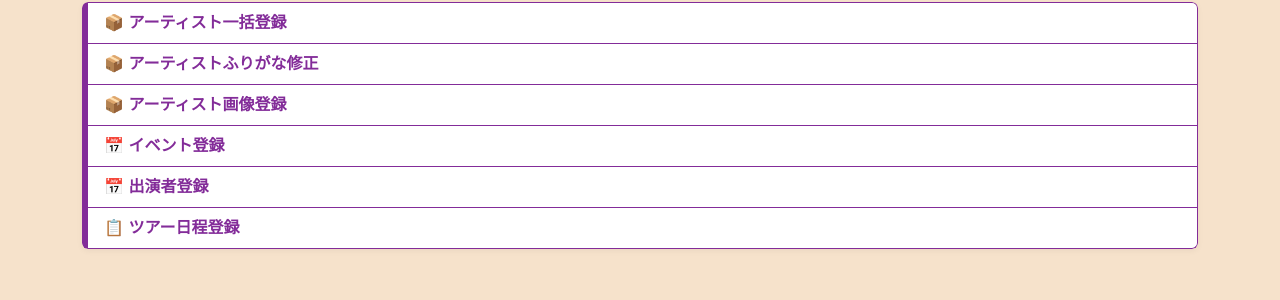
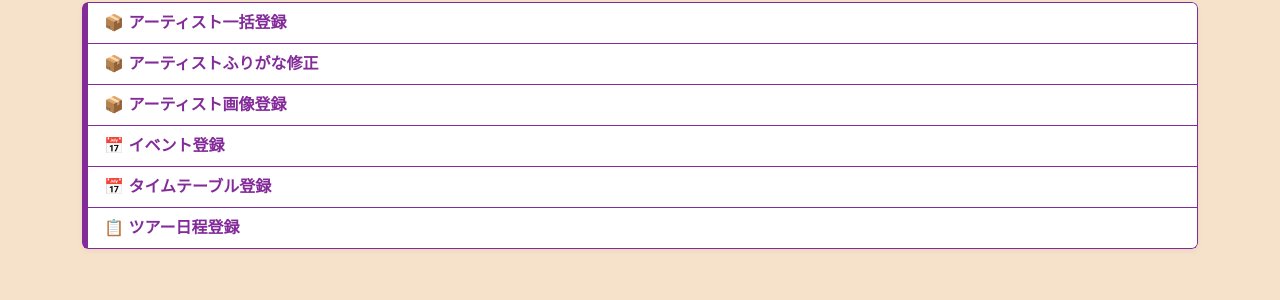
Before and after one commit to ciestellato/training_solowork, a Django app: page /admin_menu/ in a window 1280 px wide. Shown: the part 136-436 px from the top of the page. Run offline with Django 5.2, Linux system fonts and the light colour scheme; the visitor is signed in with stand-in values (Sample User, id 1).

Commit message:
リンク修正

```diff
--- a/festival/templates/admin_menu.html
+++ b/festival/templates/admin_menu.html
@@ -12,9 +12,10 @@
 <ul class="list-group">
     <li class="list-group-item"><a href="{% url 'festival:bulk_artist_register' %}">📦 アーティスト一括登録</a></li>
     <li class="list-group-item"><a href="{% url 'festival:edit_artist_bulk' %}">📦 アーティストふりがな修正</a></li>
-    <li class="list-group-item"><a href="{% url 'festival:update_missing_artist_images' %}">📦 アーティスト画像登録</a></li>
+    <li class="list-group-item"><a href="{% url 'festival:update_artist_images_view' %}">📦 アーティスト画像登録</a></li>
     <li class="list-group-item"><a href="{% url 'festival:create_event' %}">📅 イベント登録</a></li>
-    <li class="list-group-item"><a href="{% url 'festival:register_event_day' %}">📅 出演者登録</a></li>
+    <li class="list-group-item"><a href="{% url 'festival:register_timetable' %}">📅 タイムテーブル登録</a></li>
+    <!-- <li class="list-group-item"><a href="{% url 'festival:register_event_day' %}">📅 出演者登録</a></li> -->
     <li class="list-group-item"><a href="{% url 'festival:paste_schedule_register' %}">📋 ツアー日程登録</a></li>
 </ul>
 {% endblock %}
--- a/festival/templates/index.html
+++ b/festival/templates/index.html
@@ -5,10 +5,10 @@
         <link rel="stylesheet" href="{% static 'css/color.css' %}">
 {% endblock %}
 
-{% block title %}🎶 音楽フェス予習サイト: Blast!!! - トップページ{% endblock %}
+{% block title %}🎶 音楽フェス予習サイト: Blast !!! - トップページ{% endblock %}
 
 {% block content %}
-<h1>🎶 音楽フェス予習サイト: Blast!!!</h1>
+<h1>🎶 音楽フェス予習サイト: Blast !!!</h1>
 <p>出演アーティスト情報を閲覧・アーティストをピックアップしてプレイリストが作成できます。</p>
 
 <div class="list-group mt-4">
```
